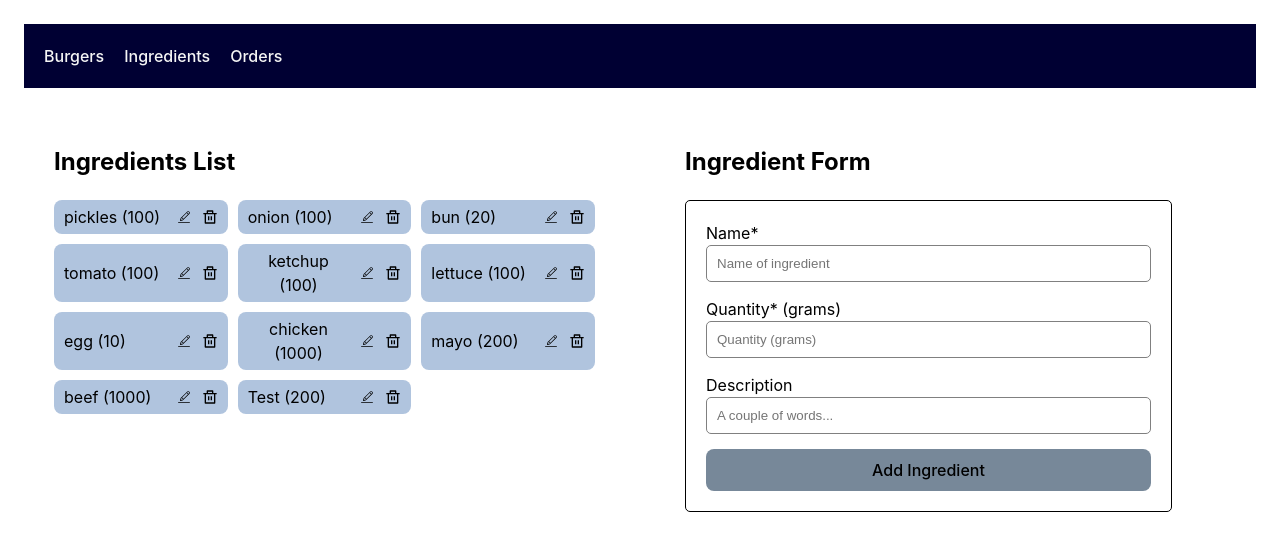
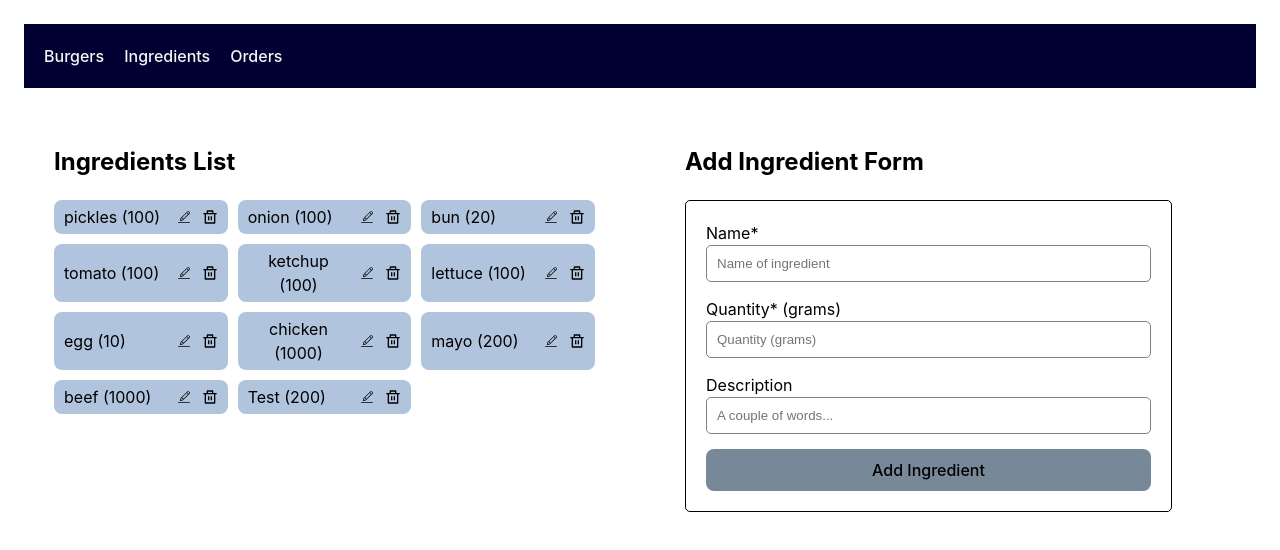
Before and after one commit to alfiomartini/burger-app, a React (Vite) app: page /ingredients in a window 1280 px wide. Shown: the top 550 px of the page. Built offline with nearby package versions, Linux system fonts and the light colour scheme; data requests are answered from the project's data file.

Commit message:
factor Ingredient/FormIngredient

```diff
--- a/src/components/formIngredient/FormIngredient.tsx
+++ b/src/components/formIngredient/FormIngredient.tsx
@@ -11,6 +11,7 @@ interface Props {
   description_?: string;
   currentIngredient: Ingredient;
   setCurrentIngredient: Dispatch<Ingredient>;
+  title: string;
 }
 
 export function FormIngredient({
@@ -21,6 +22,7 @@ export function FormIngredient({
   quantity_ = "",
   description_ = "",
   currentIngredient,
+  title,
 }: Props) {
   const [name, setName] = useState(name_);
   const [quantity, setQuantity] = useState(quantity_);
@@ -56,6 +58,8 @@ export function FormIngredient({
   }
 
   return (
+    <div className="ingredient-form">
+      <h2>{title}</h2>
       <form className="form-group" onSubmit={handleSubmit}>
         <div className="form-control">
           <label htmlFor="name">Name*</label>
@@ -98,5 +102,6 @@ export function FormIngredient({
           {isEmpty(currentIngredient) ? "Add Ingredient" : "Update Ingredient"}
         </button>
       </form>
+    </div>
   );
 }
--- a/src/components/formIngredient/styles.css
+++ b/src/components/formIngredient/styles.css
@@ -20,3 +20,10 @@
   border: 1px solid gray;
   border-radius: 5px;
 }
+
+.ingredient-form {
+  display: flex;
+  flex-direction: column;
+  gap: 20px;
+  padding: 30px;
+}
--- a/src/components/ingredients/Ingredients.tsx
+++ b/src/components/ingredients/Ingredients.tsx
@@ -39,12 +39,10 @@ export function Ingredients({
           </div>
         </div>
       </div>
-      <div className="ingredients-form">
       {!isEmpty(currentIngredient) ? (
-          <div className="ingredient-form">
-            <h2>Edit Ingredient Form</h2>
         <FormIngredient
           addIngredient={addIngredient}
+          title="Edit Ingredient Form"
           editIngredient={editIngredient}
           name_={currentIngredient.name}
           quantity_={String(currentIngredient.quantity)}
@@ -52,19 +50,15 @@ export function Ingredients({
           currentIngredient={currentIngredient}
           setCurrentIngredient={setCurrentIngredient}
         />
-          </div>
       ) : (
-          <div className="ingredient-form">
-            <h2>Ingredient Form</h2>
         <FormIngredient
+          title="Add Ingredient Form"
           addIngredient={addIngredient}
           editIngredient={editIngredient}
           currentIngredient={currentIngredient}
           setCurrentIngredient={setCurrentIngredient}
         />
-          </div>
       )}
-      </div>
     </div>
   );
 }
--- a/src/components/ingredients/styles.css
+++ b/src/components/ingredients/styles.css
@@ -19,10 +19,3 @@
   gap: 20px;
   padding: 30px;
 }
-
-.ingredient-form {
-  display: flex;
-  flex-direction: column;
-  gap: 20px;
-  padding: 30px;
-}
```
Lines whose indentation alone changed are shown as unchanged.
